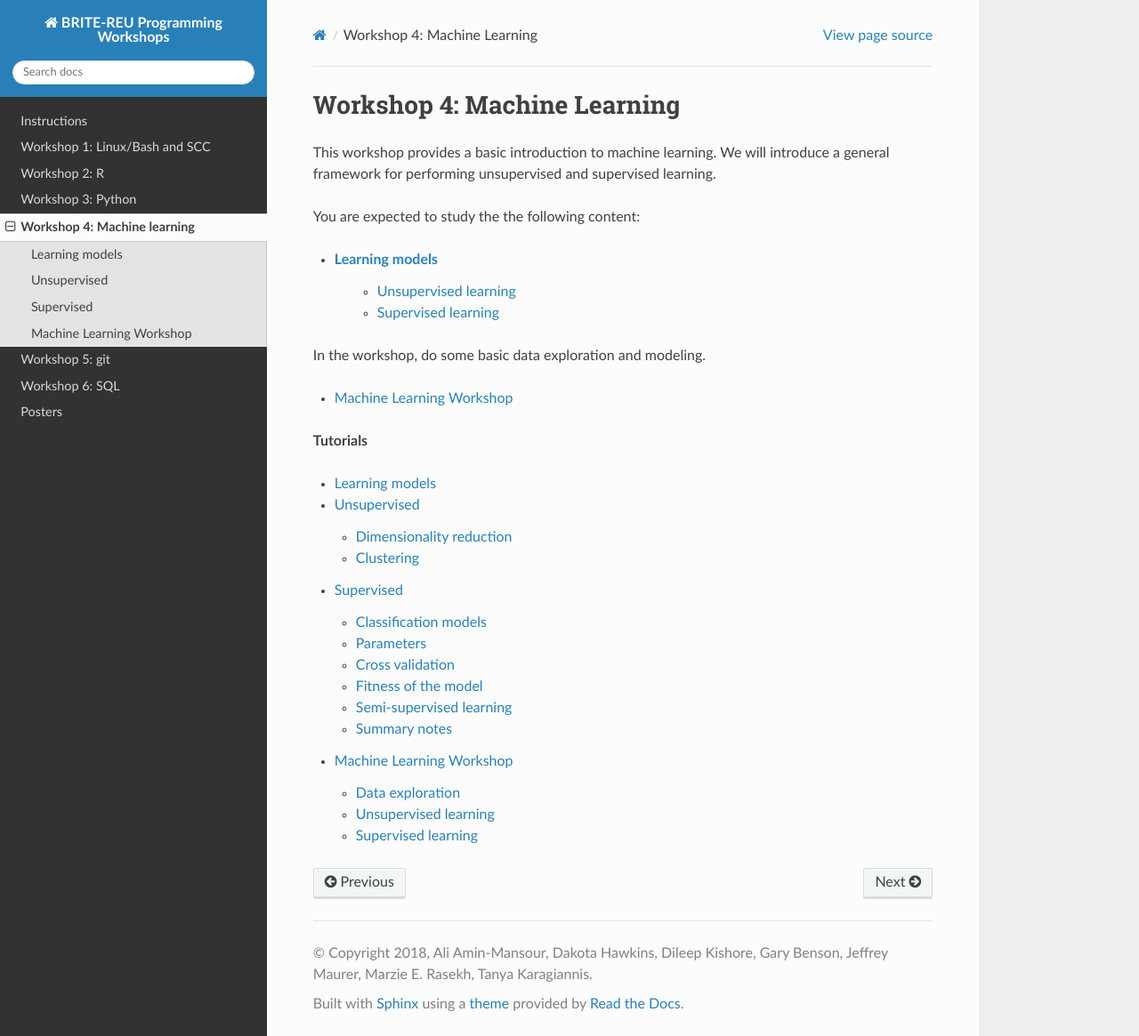
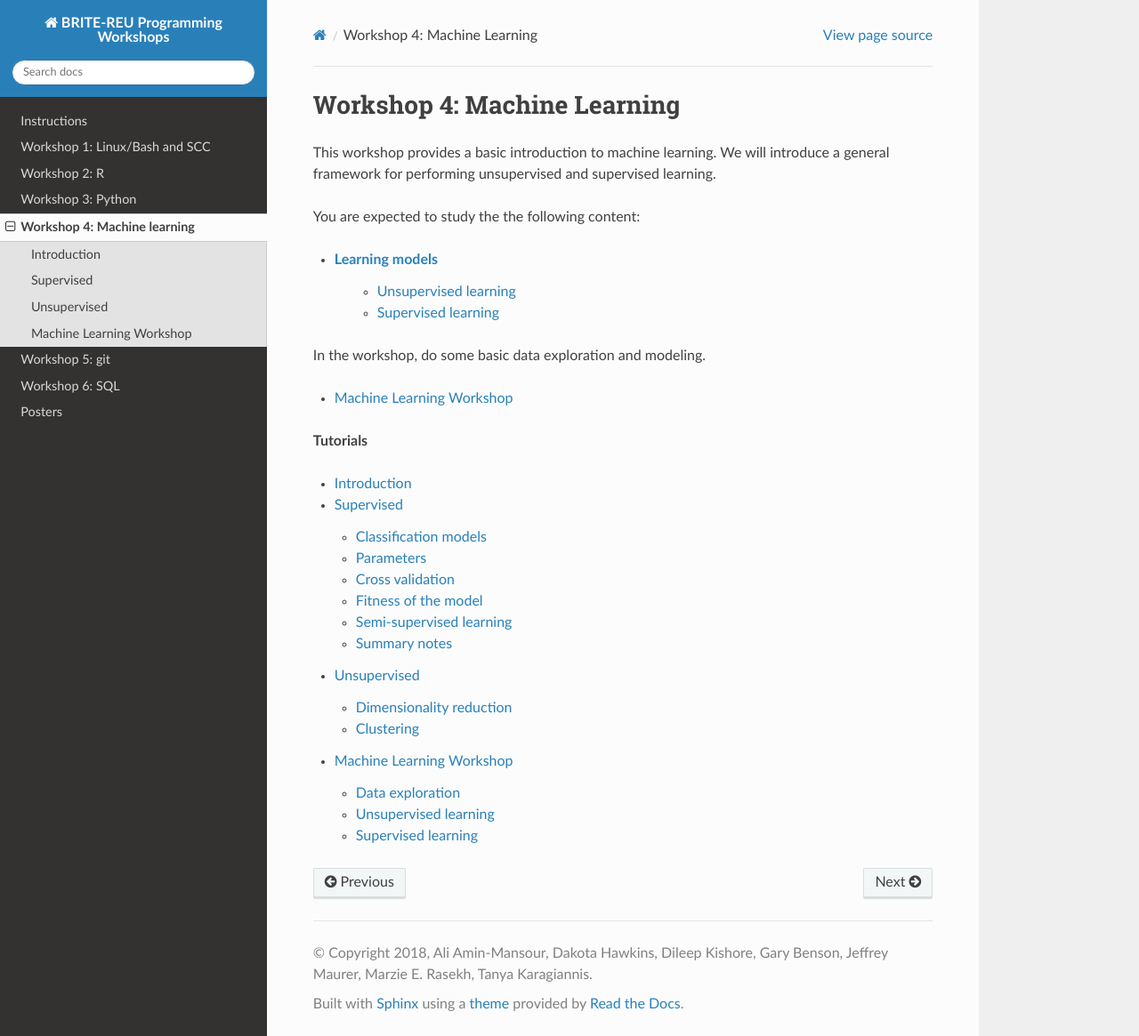
Before and after one commit to BRITE-REU/programming-workshops, a Sphinx documentation site: the page built from source/workshops/04_Machine_learning/index.rst, in a window 1280 px wide and 1165 px high. Shown: the whole window at 89% size. Built offline with Sphinx 7.4.7 and the Read the Docs theme 2.0.0, drawn with Linux system fonts in a browser that asks for light colours; pages that are not in the unit, such as notebooks, are missing from menus.

Commit message:
Changed the order of the reaing

```diff
--- a/source/workshops/04_Machine_learning/index.rst
+++ b/source/workshops/04_Machine_learning/index.rst
@@ -25,7 +25,7 @@ In the workshop, do some basic data exploration and modeling.
 .. toctree::
     :maxdepth: 2
 
-    Learning models <learning>
+    Introduction <learning>
+    Supervised <supervised_learning>
     Unsupervised <unsupervised_learning>
-    Supervised <supervised_learning>
     Machine Learning Workshop <Workshop_machine_learning>
```
